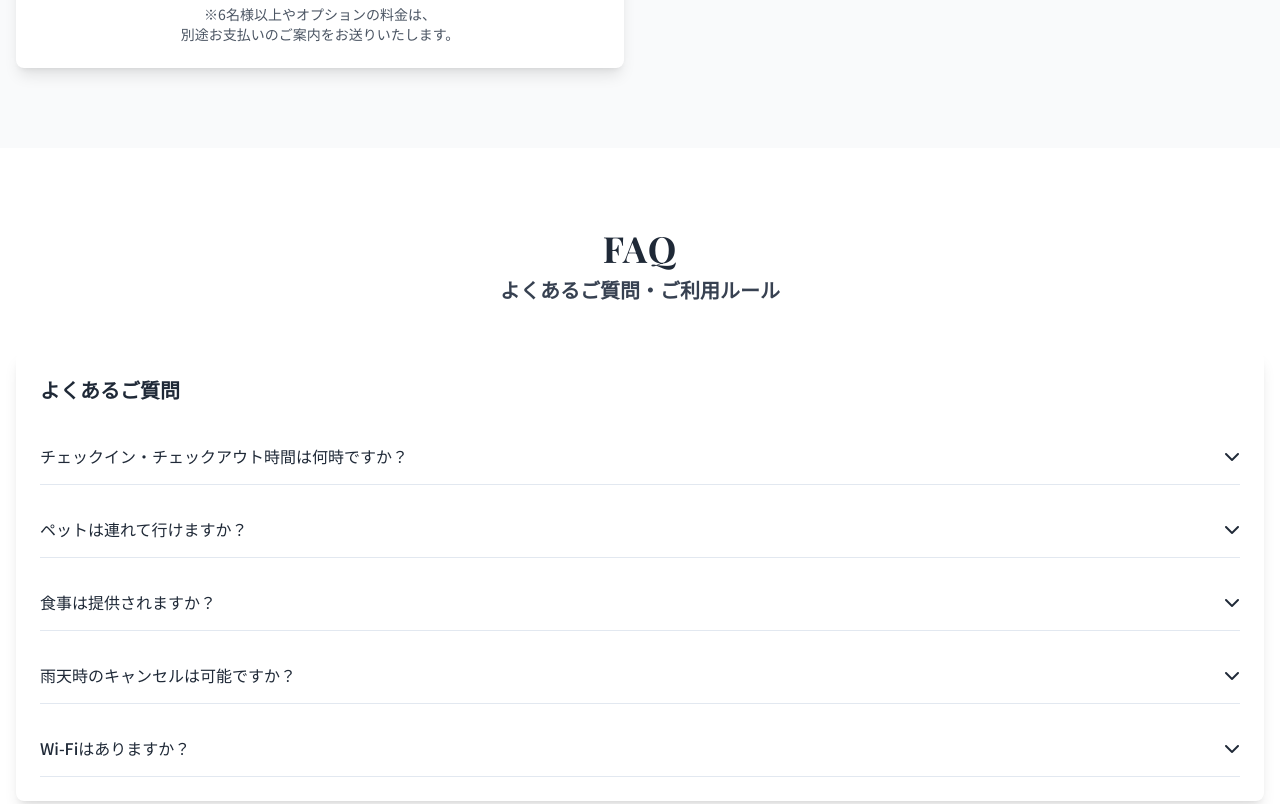
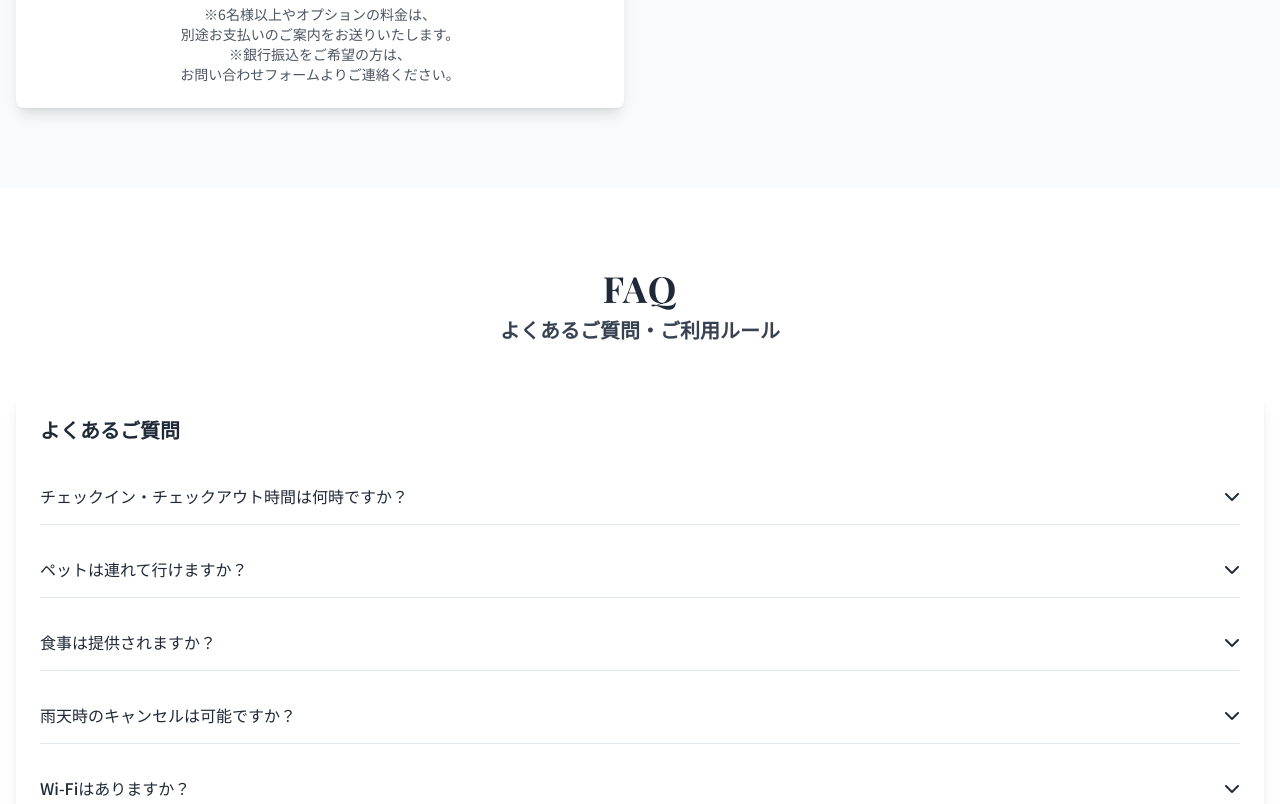
Before and after one commit to Shima-Chasan/glamping-base-yolo, an Eleventy site: page index.html in a window 1280 px wide. Shown: the part 5706-6510 px from the top of the page. Built offline with nearby package versions, Linux system fonts and the light colour scheme; Eleventy itself is replaced by a stand-in of ours; files that its build step writes are made by us from their sources; no server answers.

Commit message:
予約フォームの銀行振込に関する注釈を追加し、レイアウトを改善

```diff
--- a/index.html
+++ b/index.html
@@ -689,7 +689,7 @@
                                     </span>
                                 </a>
                             </div>
-                            <p class="text-sm text-gray-600 text-center mt-2">※6名様以上やオプションの料金は、<br>別途お支払いのご案内をお送りいたします。</p>
+                            <p class="text-sm text-gray-600 text-center mt-2">※6名様以上やオプションの料金は、<br>別途お支払いのご案内をお送りいたします。<br>※銀行振込をご希望の方は、<br>お問い合わせフォームよりご連絡ください。</p>
                         </div>
                         <p id="reservation-form-status" class="mt-4 text-center hidden"></p>
                     </form>
```
